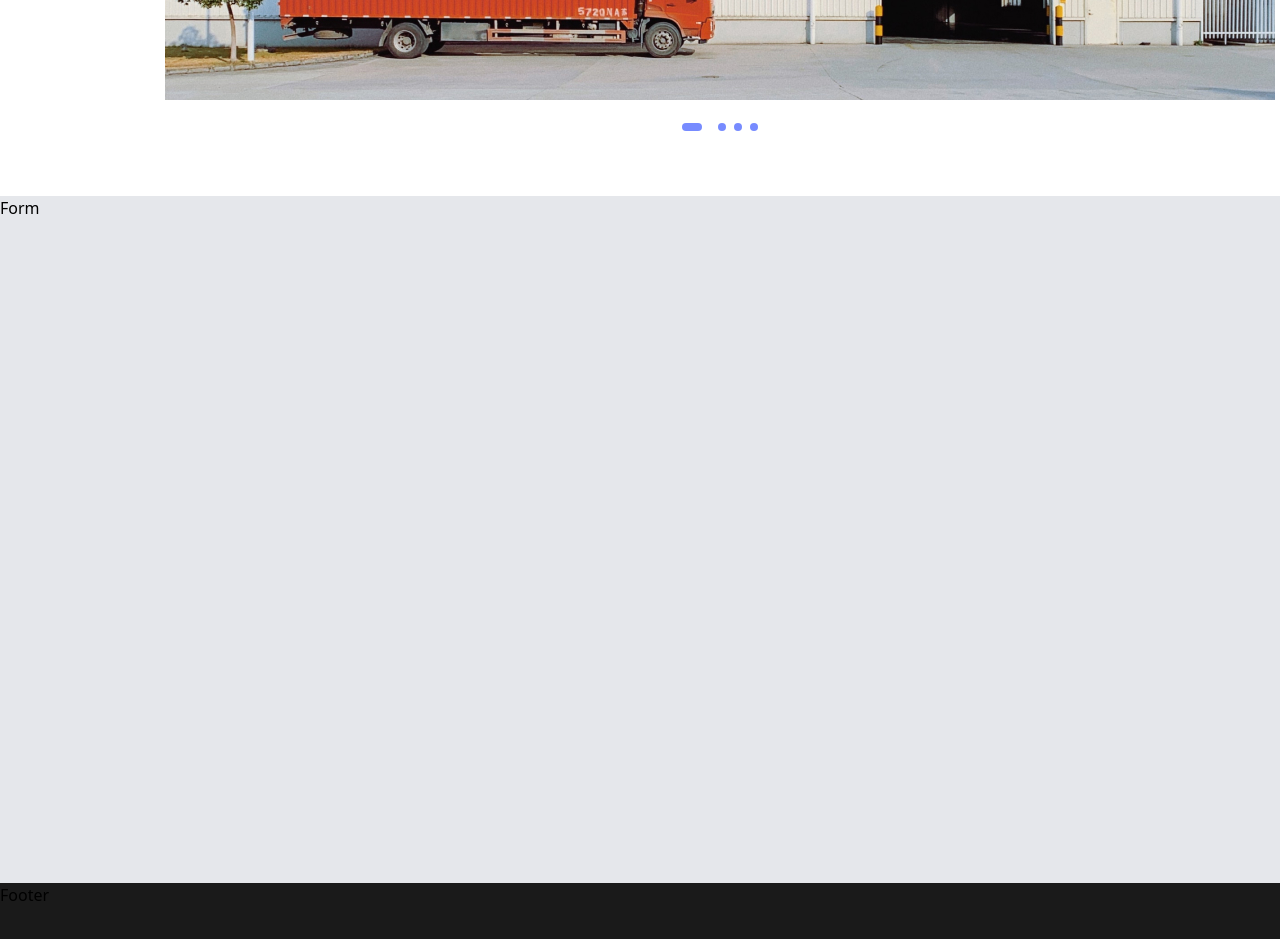
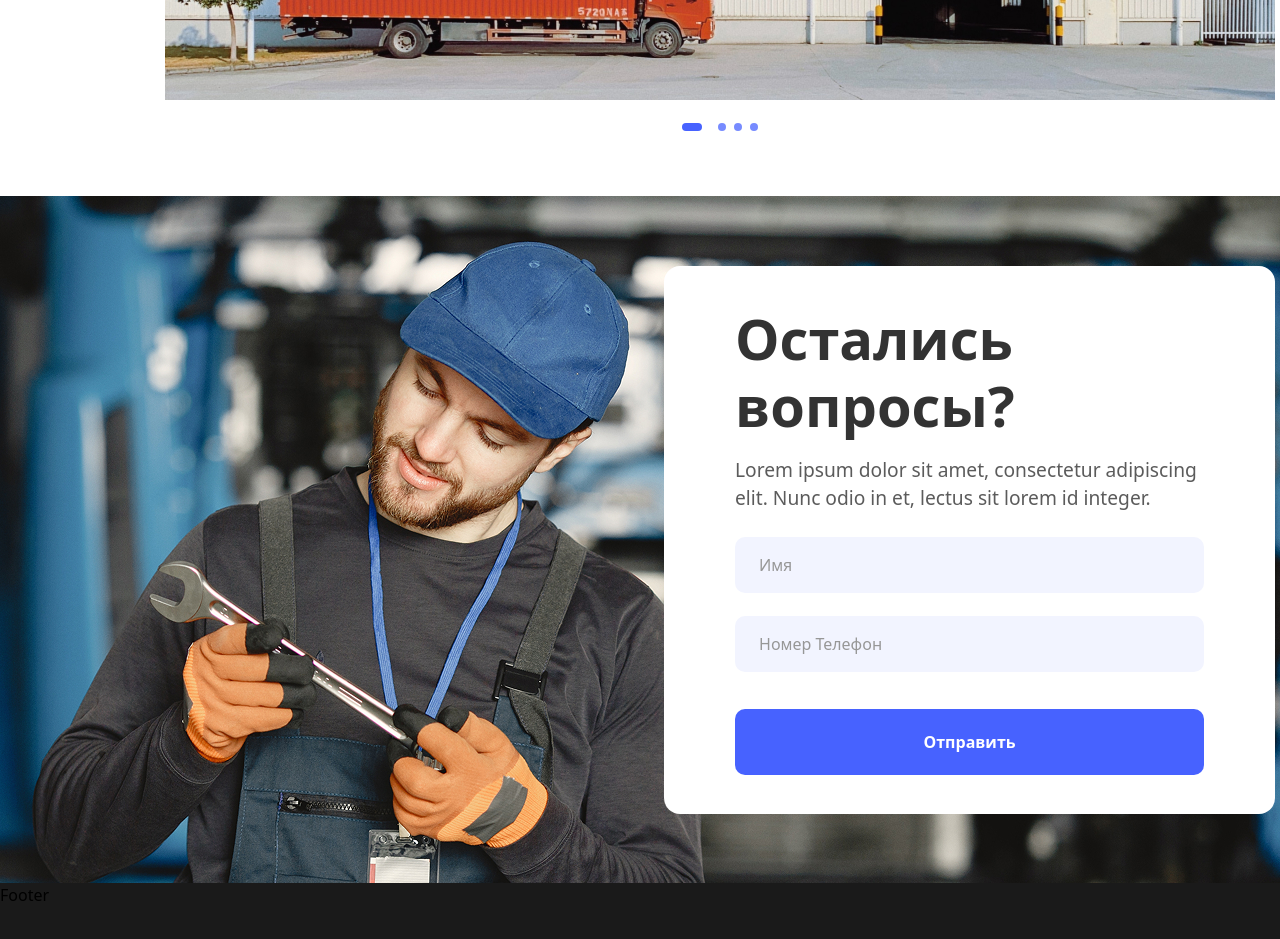
Before and after one commit to jdy8739/git, a React (Vite) app: page / in a window 1280 px wide. Shown: the part 3260-4199 px from the top of the page. Built offline with nearby package versions, Linux system fonts and the light colour scheme.

Commit message:
From makrup

```diff
--- /dev/null
+++ b/src/components/atoms/Input.tsx
@@ -0,0 +1,19 @@
+import type { InputHTMLAttributes } from "react";
+
+const Input = ({ className, ...props }: InputHTMLAttributes<HTMLInputElement> & { className?: string }) => {
+    return <input
+        className={`
+            w-full
+            h-[3.50rem]
+            px-[1.5rem]
+            py-[1.25rem]
+            rounded-[10px]
+            bg-[#f2f4ff]
+            placeholder:text-[#979797]
+            outline-none
+            ${className}`}
+        {...props}
+        />
+}
+
+export default Input;
--- a/src/components/blocks/Form.tsx
+++ b/src/components/blocks/Form.tsx
@@ -1,7 +1,35 @@
+import formBg from '../../../public/images/footer-banner.jpg';
+import Button from '../atoms/Button';
+import Input from '../atoms/Input';
+
 const Form = () => {
     return (
-        <section className="h-[687px] bg-gray-200">
-            <h1>Form</h1>
+        <section className="h-[42.94rem] relative">
+            <div>
+                <img src={formBg} alt="formBg" width={'100%'} />
+            </div>
+            <div className='absolute top-[4.38rem] right-[10.31rem]'>
+                <form className='
+                    bg-white
+                    w-[38.19rem]
+                    h-[34.25rem]
+                    px-[4.44rem]
+                    py-[2.44rem]
+                    rounded-2xl
+                    flex
+                    flex-col
+                    justify-between'>
+                    <div className='flex flex-col text-[#333333] gap-[1rem]'>
+                        <h2 className='font-bold text-[3.50rem] leading-[1.2]'>Остались вопросы?</h2>
+                        <p className='text-[1.2rem] opacity-80'>Lorem ipsum dolor sit amet, consectetur adipiscing elit. Nunc odio in et, lectus sit lorem id integer.</p>
+                    </div>
+                    <div className='flex flex-col'>
+                        <Input type="text" placeholder='Имя' className='mb-[1.44rem]' />
+                        <Input type="text" placeholder='Номер Телефон' className='mb-[2.31rem]' />
+                        <Button className='h-[4.13rem]'>Отправить</Button>
+                    </div>
+                </form>
+            </div>
         </section>
     )
 }
--- a/src/components/blocks/Slides.tsx
+++ b/src/components/blocks/Slides.tsx
@@ -12,7 +12,7 @@ const Slides = () => {
                 </div>
                 <div className='flex justify-center'>
                     <ul className='flex gap-[0.5rem] [&>li:first-child]:mr-[0.5rem] [&>li]:cursor-pointer'>
-                        <li className='w-[1.31rem] h-[0.50rem] rounded-full bg-[#4762FF] opacity-74'></li>
+                        <li className='w-[1.31rem] h-[0.50rem] rounded-full bg-[#4762FF]'></li>
                         <li className='size-[0.5rem] rounded-full bg-[#4762FF] opacity-74'></li>
                         <li className='size-[0.5rem] rounded-full bg-[#4762FF] opacity-74'></li>
                         <li className='size-[0.5rem] rounded-full bg-[#4762FF] opacity-74'></li>
```
Also changed, not shown: public/images/footer-banner.jpg (added).
